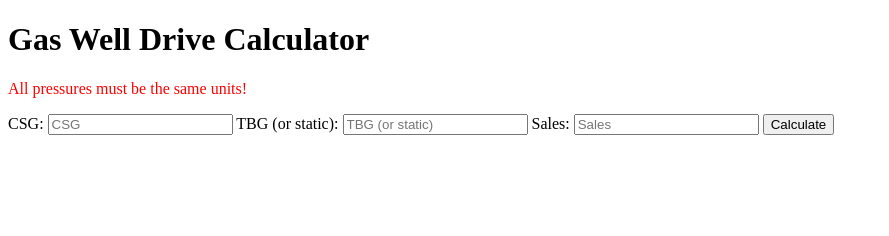
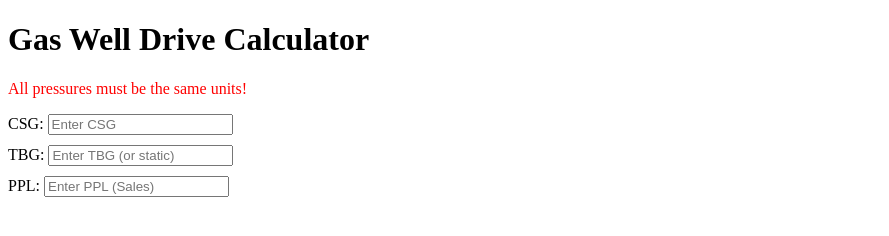
Before and after one commit to spencerpischke/Gas-Well-Drive-Calc, a plain HTML site: page index.html in a window 1280 px wide. Shown: the whole page, without its empty margins (0-889 px from the left). Drawn offline with Linux system fonts and the light colour scheme.

Commit message:
Update index.html

```diff
--- a/index.html
+++ b/index.html
@@ -1,39 +1,69 @@
 <!DOCTYPE html>
 <html>
 <head>
-    <title>GasWellDriveCalculator</title></title>
+    <title>GasWellDriveCalc</title>
+    <style>
+        .input-group {
+            margin-bottom: 10px;
+        }
+    </style>
 </head>
 <body>
     <h1>Gas Well Drive Calculator</h1>
     <p style="color: red;">All pressures must be the same units!</p>
 
-    <label for="number1">CSG: </label>
-    <input type="number" id="number1" placeholder="CSG">
+    <div class="input-group">
+        <label for="number1">CSG: </label>
+        <input type="number" id="number1" placeholder="Enter CSG">
+    </div>
 
-    <label for="number2">TBG (or static): </label>
-    <input type="number" id="number2" placeholder="TBG (or static)">
+    <div class="input-group">
+        <label for="number2">TBG: </label>
+        <input type="number" id="number2" placeholder="Enter TBG (or static)">
+    </div>
 
-    <label for="number3">Sales: </label>
-    <input type="number" id="number3" placeholder="Sales">
+    <div class="input-group">
+        <label for="number3">PPL: </label>
+        <input type="number" id="number3" placeholder="Enter PPL (Sales)">
+    </div>
 
-    <button onclick="calculateResult()">Calculate</button>
     <p id="result"></p>
+    <p id="note"></p>
 
     <script>
+        const number1Input = document.getElementById("number1");
+        const number2Input = document.getElementById("number2");
+        const number3Input = document.getElementById("number3");
+        const resultOutput = document.getElementById("result");
+        const noteOutput = document.getElementById("note");
+
         function calculateResult() {
-            const number1 = parseFloat(document.getElementById("number1").value);
-            const number2 = parseFloat(document.getElementById("number2").value);
-            const number3 = parseFloat(document.getElementById("number3").value);
+            const number1 = parseFloat(number1Input.value);
+            const number2 = parseFloat(number2Input.value);
+            const number3 = parseFloat(number3Input.value);
 
             if (isNaN(number1) || isNaN(number2) || isNaN(number3)) {
-                document.getElementById("result").textContent = "Please enter valid numbers.";
+                resultOutput.textContent = "Please enter valid numbers.";
+                noteOutput.textContent = "";
             } else if (number1 === number3) {
-                document.getElementById("result").textContent = "Cannot divide by zero (CSG - Sales = 0).";
+                resultOutput.textContent = "Cannot divide by zero (CSG - Sales = 0).";
+                noteOutput.textContent = "";
             } else {
                 const result = (number1 - number2) / (number1 - number3);
-                document.getElementById("result").textContent = `Result: ${result}`;
+                resultOutput.textContent = `Result: ${result}`;
+
+                if (result < 0.5) {
+                    noteOutput.textContent = "Drive should be sufficient to lift plunger";
+                } else {
+                    noteOutput.textContent = "Insufficient drive to surface";
+                }
             }
         }
+
+        // Attach event listeners to input fields to calculate result on input change.
+        number1Input.addEventListener("input", calculateResult);
+        number2Input.addEventListener("input", calculateResult);
+        number3Input.addEventListener("input", calculateResult);
     </script>
 </body>
 </html>
```
